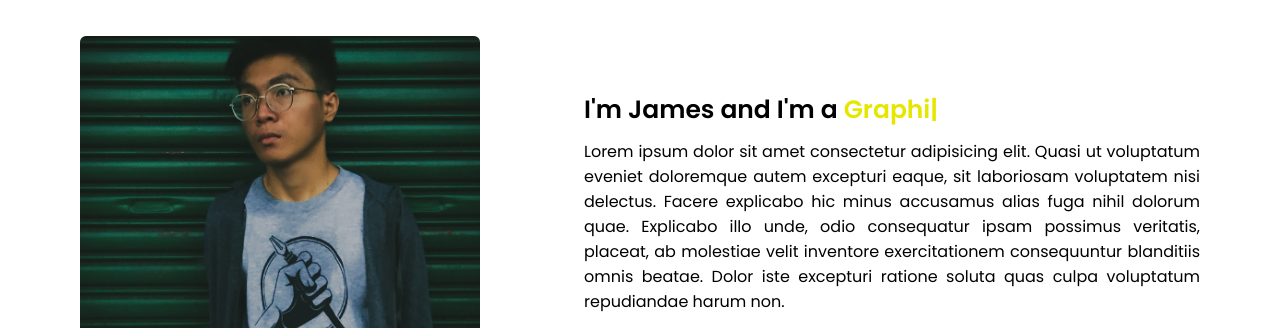
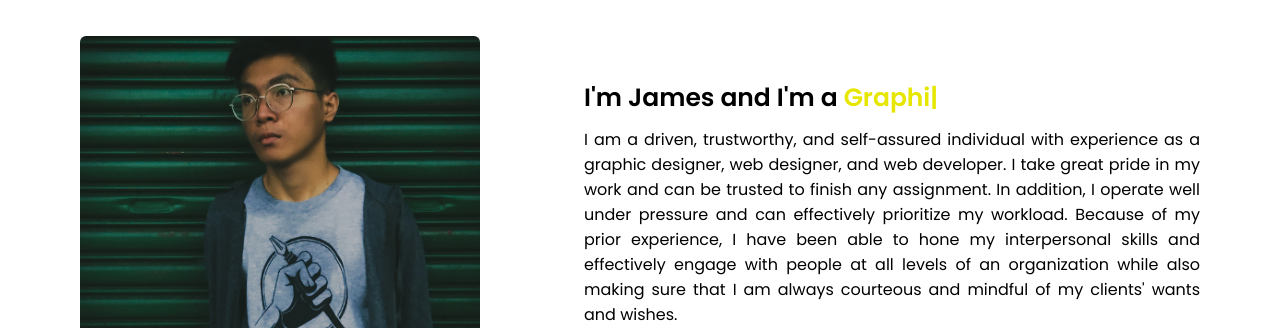
Before and after one commit to hayme-hayme/jamesco, a plain HTML site: page index.html in a window 1280 px wide. Shown: the part 990-1318 px from the top of the page. Drawn offline with nearby package versions, Linux system fonts and the light colour scheme.

Commit message:
Update index.html

```diff
--- a/index.html
+++ b/index.html
@@ -62,7 +62,7 @@
                 </div>
                 <div class="column right">
                     <div class="text">I'm James and I'm a <span class="typing-2"></span></div>
-                    <p>Lorem ipsum dolor sit amet consectetur adipisicing elit. Quasi ut voluptatum eveniet doloremque autem excepturi eaque, sit laboriosam voluptatem nisi delectus. Facere explicabo hic minus accusamus alias fuga nihil dolorum quae. Explicabo illo unde, odio consequatur ipsam possimus veritatis, placeat, ab molestiae velit inventore exercitationem consequuntur blanditiis omnis beatae. Dolor iste excepturi ratione soluta quas culpa voluptatum repudiandae harum non.</p>
+                    <p>I am a driven, trustworthy, and self-assured individual with experience as a graphic designer, web designer, and web developer. I take great pride in my work and can be trusted to finish any assignment. In addition, I operate well under pressure and can effectively prioritize my workload. Because of my prior experience, I have been able to hone my interpersonal skills and effectively engage with people at all levels of an organization while also making sure that I am always courteous and mindful of my clients' wants and wishes.</p>
                     <a href="https://www.linkedin.com/in/james-andrew-c-co-5186701ab/">Visit my LinkedIn <i class="fas fa-hand-point-right"></i></a>
                 </div>
             </div>
```
